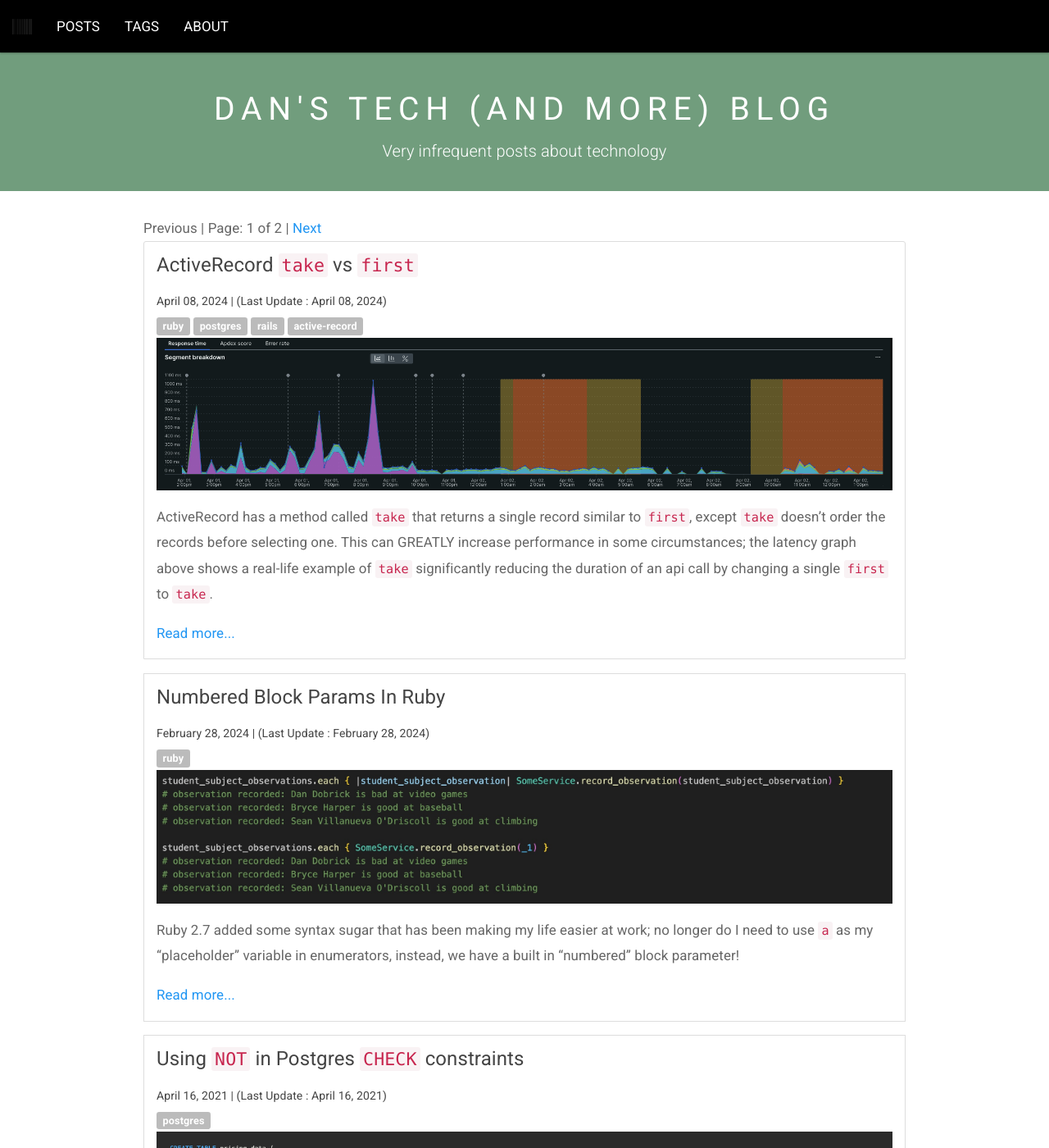
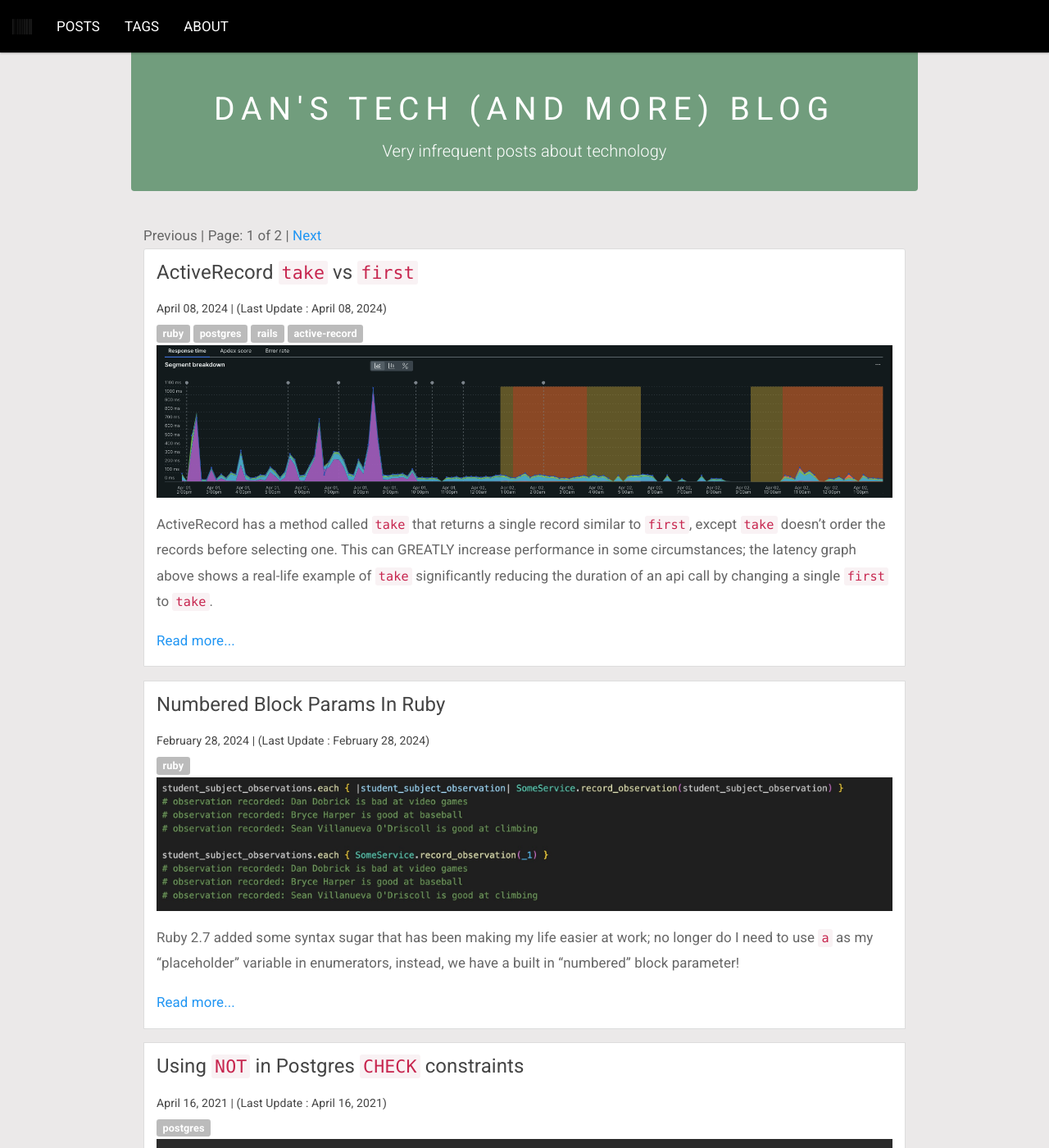
Before and after one commit to DanDobrick/blog, a Jekyll site: the page built from index.html, in a window 1280 px wide and 1400 px high. Shown: the whole window at 82% size. Built offline with Jekyll 4.4.1, drawn with Linux system fonts in a browser that asks for light colours; the list of posts is cut into pages by our own code.

Commit message:
Minor CSS updates

```diff
--- a/_sass/main.scss
+++ b/_sass/main.scss
@@ -7,6 +7,7 @@ body {
 	/* Margin bottom by footer height */
 	margin-bottom: 8em;
 	padding-top: 4.5em;
+	background-color: rgb(235, 233, 233);
 }
 
 #bootstrap-overrides {
@@ -43,6 +44,10 @@ body {
 	background: #719d7d;
 	padding-top: 30px;
 	padding-bottom: 15px;
+	margin: auto;
+	margin-bottom: 3em;
+	width: 75%;
+	border-radius: 4px;
 
 	h1 {
 		color: white;
@@ -57,6 +62,7 @@ body {
 		text-align: center;
 		color: white;
 		font-size: 2em;
+
 		a {
 			color: inherit;
 			text-decoration: inherit;
```
